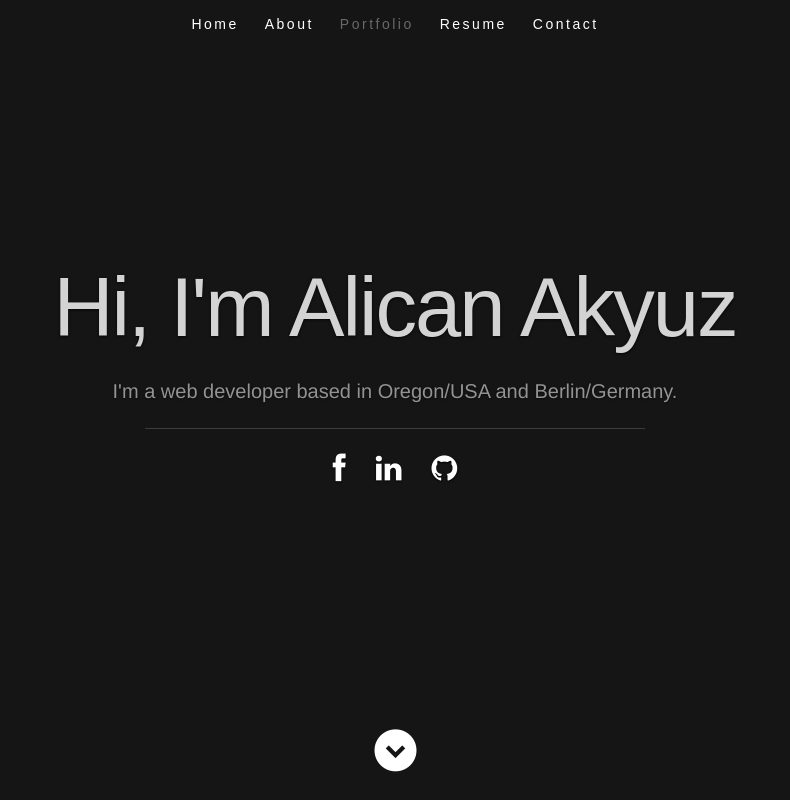
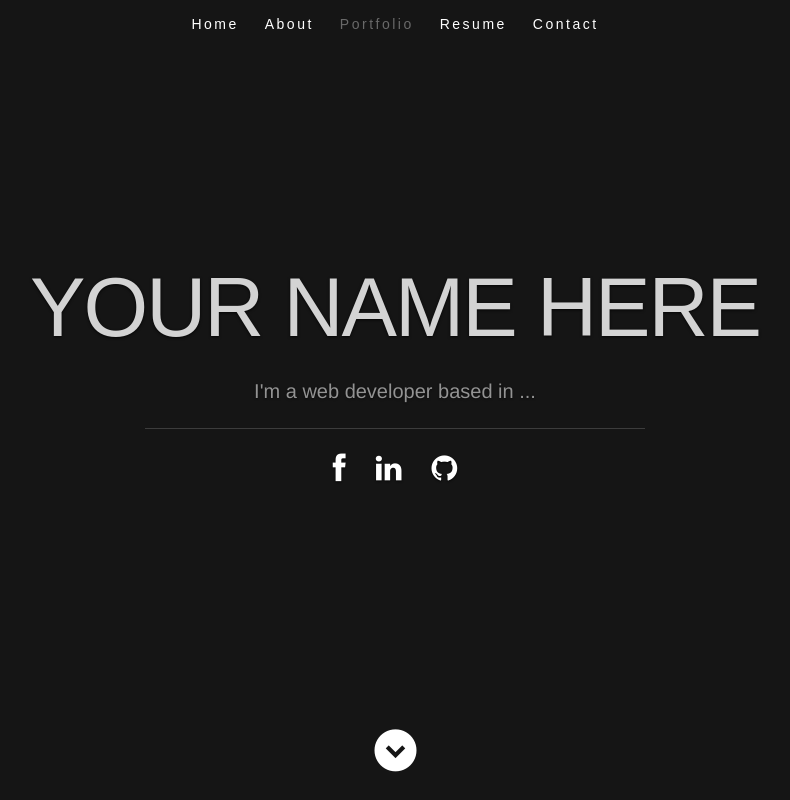
Before and after one commit to AlicanAkyuz/resume-template, a React (Create React App) app: page / in a window 1280 px wide. Shown: the top 800 px of the page, without its empty margins (245-1035 px from the left). Built offline with nearby package versions, Linux system fonts and the light colour scheme.

Commit message:
Update Header.js

```diff
--- a/src/Components/Header.js
+++ b/src/Components/Header.js
@@ -18,22 +18,22 @@ class Header extends Component {
 
         <div className="row banner">
          <div className="banner-text">
-            <h1 className="responsive-headline">Hi, I'm Alican Akyuz</h1>
-            <h3>I'm a web developer based in Oregon/USA and Berlin/Germany.</h3>
+            <h1 className="responsive-headline">YOUR NAME HERE</h1>
+            <h3>I'm a web developer based in ...</h3>
             <hr />
             <ul className="social">
                <li key="facebook">
-                 <a target="_blank" rel="noopener noreferrer" href="https://www.facebook.com/alican.akyuz.13">
+                 <a target="_blank" rel="noopener noreferrer" href="https://www.facebook.com/">
                    <i className="fa fa-facebook"></i>
                  </a>
                </li>
                <li key="linkedin">
-                 <a target="_blank" rel="noopener noreferrer" href="https://www.linkedin.com/in/alican-akyuz-80b67416b/">
+                 <a target="_blank" rel="noopener noreferrer" href="https://www.linkedin.com/">
                    <i className="fa fa-linkedin"></i>
                  </a>
                </li>
                <li key="github">
-                 <a target="_blank" rel="noopener noreferrer" href="https://github.com/AlicanAkyuz">
+                 <a target="_blank" rel="noopener noreferrer" href="https://github.com/">
                    <i className="fa fa-github"></i>
                  </a>
                </li>
```
